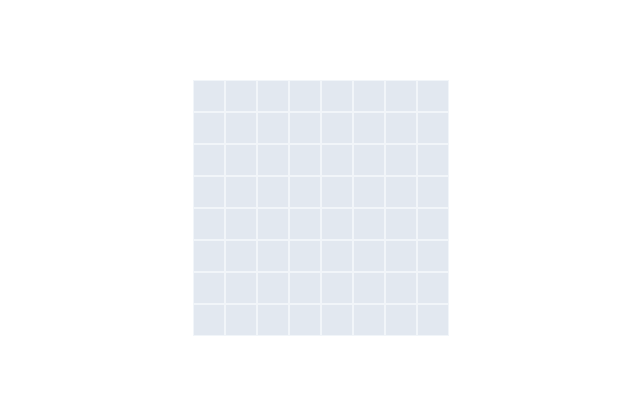
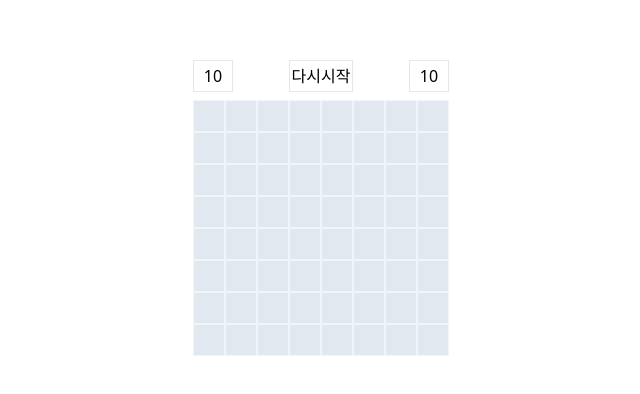
Before and after one commit to ginsum/minesweeper, a React (Vite) app: page / in a window 1280 px wide. Shown: the part 192-586 px from the top of the page, without its empty margins (319-959 px from the left). Built offline with nearby package versions, Linux system fonts and the light colour scheme.

Commit message:
FEAT: 성공,실패 표시 및 깃발 갯수 표시

```diff
--- a/src/components/Board.tsx
+++ b/src/components/Board.tsx
@@ -7,6 +7,7 @@ import {
   initRevealAndFlagArr,
   revealBox,
   revealOneBox,
+  setFlagNum,
   toggleFlag,
 } from "../redux/revealSlice";
 import { RootState } from "@/redux/store";
@@ -17,7 +18,7 @@ export default function Board() {
   const [fail, setFail] = useState<boolean>(false);
   const [success, setSuccess] = useState<boolean>(false);
 
-  const { revealedArr, flagArr, concealNum } = useSelector(
+  const { revealedArr, flagArr, concealNum, flagNum } = useSelector(
     (state: RootState) => state.reveal
   );
 
@@ -50,6 +51,7 @@ export default function Board() {
     // 남아있는 칸의 수와 지뢰수가 같아지면 성공
     if (concealNum === mines) {
       setSuccess(true);
+      dispatch(setFlagNum(0));
     }
   }, [concealNum]);
 
@@ -90,6 +92,26 @@ export default function Board() {
   };
 
   return (
+    <div className="w-[320px] flex flex-col justify-center items-center gap-2">
+      <div
+        className="flex justify-between"
+        style={{
+          width: getBoardSize().width,
+        }}
+      >
+        <div className="flex justify-center items-center w-10 h-8 border">
+          {flagNum}
+        </div>
+        <button className="w-16 h-8 border">
+          {success && "성공"}
+          {fail && "실패"}
+          {!success && !fail && "다시시작"}
+        </button>
+        <div className="flex justify-center items-center w-10 h-8 border">
+          {flagNum}
+        </div>
+      </div>
+
       <div
         className={`flex flex-wrap`}
         style={{
@@ -108,12 +130,16 @@ export default function Board() {
                   (!success && flagArr[rowIndex][colIndex]) ||
                   (success && value === -1)
                 }
+                failed={fail}
                 onClick={() => handleOnClickBox({ value, rowIndex, colIndex })}
-              onContextMenu={() => dispatch(toggleFlag({ rowIndex, colIndex }))}
+                onContextMenu={() =>
+                  dispatch(toggleFlag({ rowIndex, colIndex }))
+                }
               />
             );
           });
         })}
       </div>
+    </div>
   );
 }
--- a/src/components/Box.tsx
+++ b/src/components/Box.tsx
@@ -1,4 +1,5 @@
 import flagImage from "../assets/flag.png";
+import mineImage from "../assets/mine.png";
 
 const bgColor = ({ revealed }: { revealed: boolean }) => {
   if (revealed) {
@@ -11,12 +12,14 @@ export default function Box({
   value,
   revealed,
   flagged,
+  failed,
   onClick,
   onContextMenu,
 }: {
   value: number;
   revealed: boolean;
   flagged: boolean;
+  failed: boolean;
   onClick: () => void;
   onContextMenu: () => void;
 }) {
@@ -36,6 +39,7 @@ export default function Box({
       {/* {value} */}
       {revealed && value !== 0 ? value : ""}
       {flagged && <img src={flagImage} className="w-8 h-8" />}
+      {failed && value === -1 && <img src={mineImage} className="w-8 h-8" />}
     </div>
   );
 }
--- a/src/redux/revealSlice.ts
+++ b/src/redux/revealSlice.ts
@@ -114,10 +114,18 @@ export const revealSlice = createSlice({
 
       state.flagArr = updateFlag;
     },
+    setFlagNum: (state, action: PayloadAction<number>) => {
+      state.flagNum = action.payload;
+    },
   },
 });
 
-export const { initRevealAndFlagArr, revealOneBox, revealBox, toggleFlag } =
-  revealSlice.actions;
+export const {
+  initRevealAndFlagArr,
+  revealOneBox,
+  revealBox,
+  toggleFlag,
+  setFlagNum,
+} = revealSlice.actions;
 
 export default revealSlice.reducer;
```
Also changed, not shown: src/assets/mine.png (added). Lines whose indentation alone changed are shown as unchanged.
